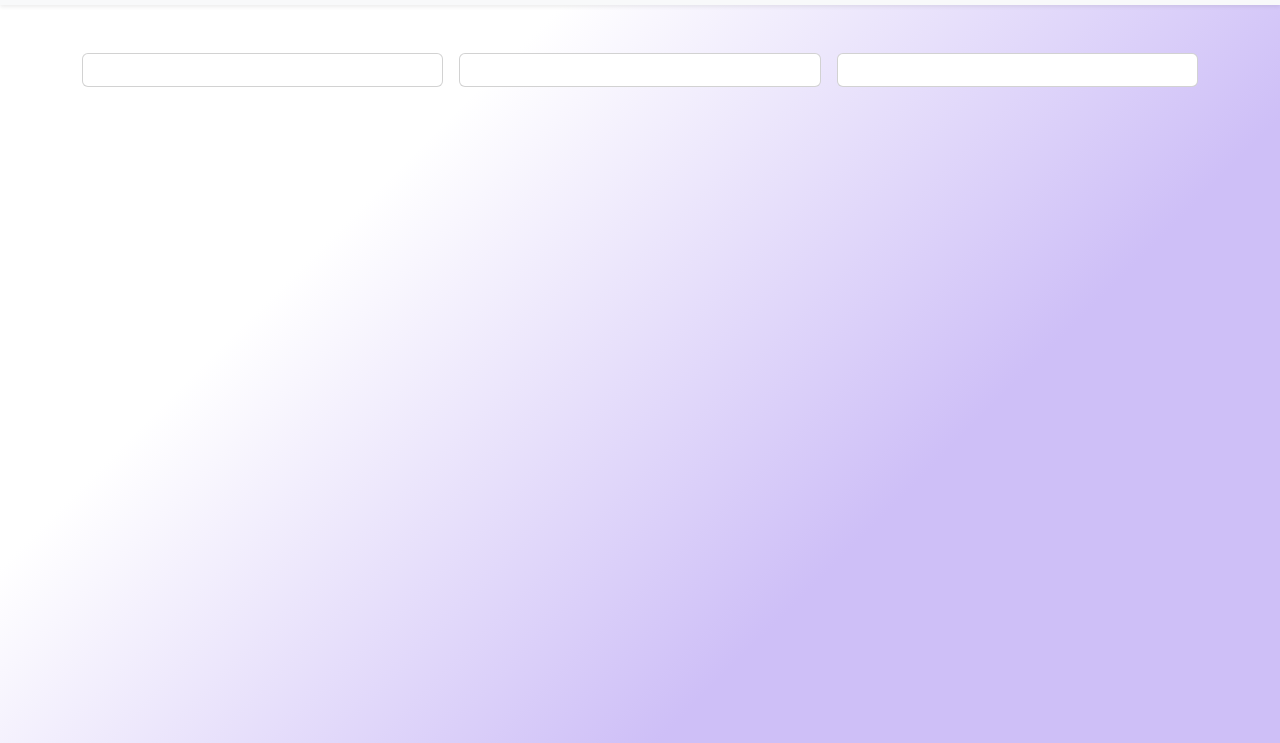
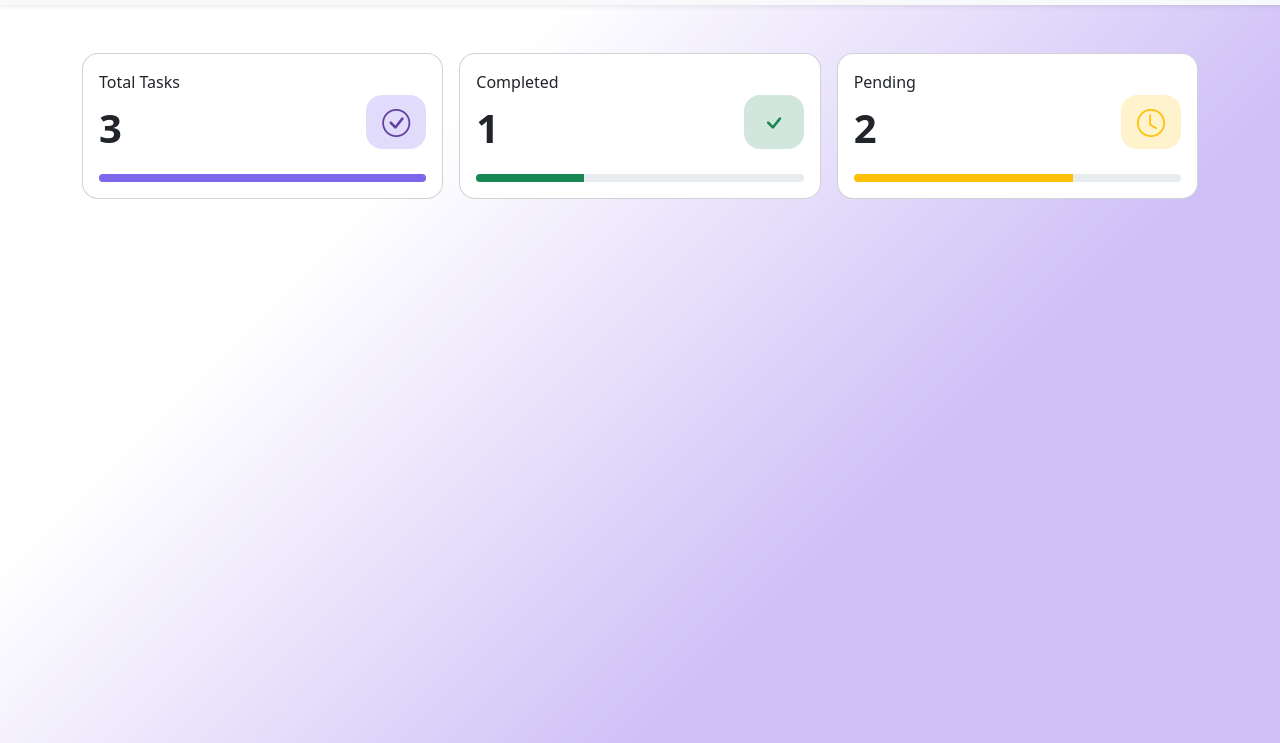
Before and after one commit to Vishal-M1205/taskflow-todo-list, a plain HTML site: page pages/main.html in a window 1280 px wide. Shown: the part 57-800 px from the top of the page. Drawn offline with nearby package versions, Linux system fonts and the light colour scheme.

Commit message:
added task status card

```diff
--- a/pages/main.html
+++ b/pages/main.html
@@ -41,27 +41,65 @@
     </nav>
     <section class="container mt-5">
   <div class="row g-3">
-    <div class="col-4">
-           <div class="card">
-                      <div class="card-body">
+    <div class="col-lg-4 ">
+           <div class="card rounded-4">
+                      <div class="card-body ">
+                        <div class="d-flex justify-content-between align-items-center ">
+                             <div>
+                                 <p class="textt-muted fs-6 mb-1">Total Tasks</p>
+                                 <p class="fw-bold fs-1">3</p>
+                           </div>
+                            <div>
+                                  <i class="bi bi-check-circle fs-3  px-3 py-2 rounded-4 " style="background-color: rgba(124, 104, 238, 0.232); color: rgb(100, 63, 160);"></i>
+                           </div>
+                        </div>
+                          <div class="progress" style="height: 8px;">
+                               <div class="progress-bar" style="width: 100%;background-color: rgb(124, 104, 238);"></div>
+                          </div>
 
                       </div>
            </div>
     </div>
-    <div class="col-4">
-           <div class="card">
-                      <div class="card-body">
+    <div class="col-lg-4 ">
+           <div class="card rounded-4">
+                      <div class="card-body ">
+                        <div class="d-flex justify-content-between align-items-center ">
+                             <div>
+                                 <p class="textt-muted fs-6 mb-1">Completed</p>
+                                 <p class="fw-bold fs-1">1</p>
+                           </div>
+                            <div>
+                                  <i class="bi bi-check fs-3  px-3 py-2 rounded-4 text-success bg-success-subtle " "></i>
+                           </div>
+                        </div>
+                          <div class="progress" style="height: 8px;">
+                               <div class="progress-bar bg-success" style="width: 33%;"></div>
+                          </div>
 
                       </div>
            </div>
     </div>
-    <div class="col-4">
-           <div class="card">
-                      <div class="card-body">
+    <div class="col-lg-4 ">
+           <div class="card rounded-4">
+                      <div class="card-body ">
+                        <div class="d-flex justify-content-between align-items-center ">
+                             <div>
+                                 <p class="textt-muted fs-6 mb-1">Pending</p>
+                                 <p class="fw-bold fs-1">2</p>
+                           </div>
+                            <div>
+                                  <i class="bi bi-clock fs-3  px-3 py-2 rounded-4 text-warning bg-warning-subtle " "></i>
+                           </div>
+                        </div>
+                          <div class="progress" style="height: 8px;">
+                               <div class="progress-bar bg-warning" style="width: 67%;"></div>
+                          </div>
 
                       </div>
            </div>
     </div>
+
+
   </div>
     </section>
 </body>
```
